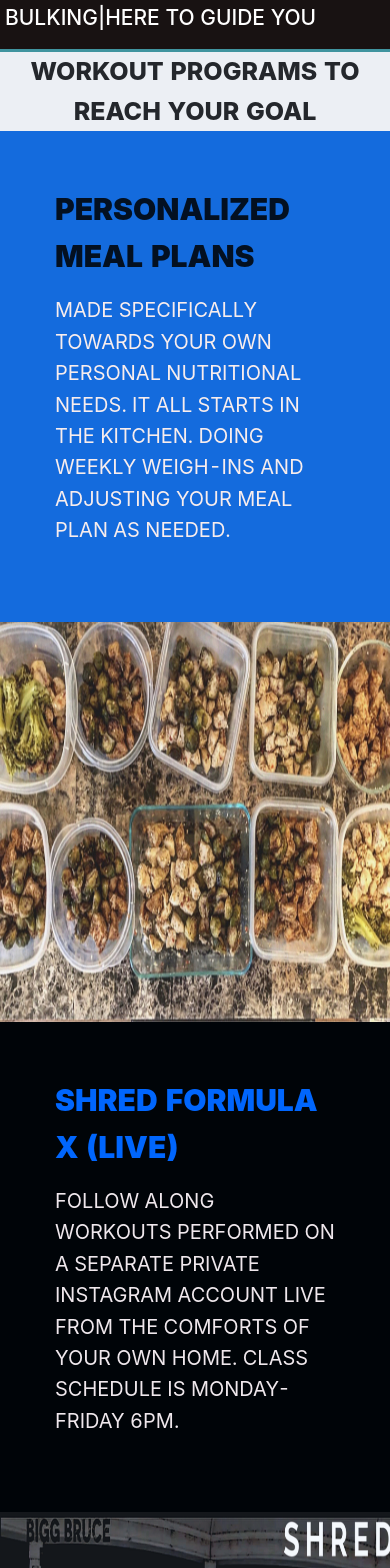
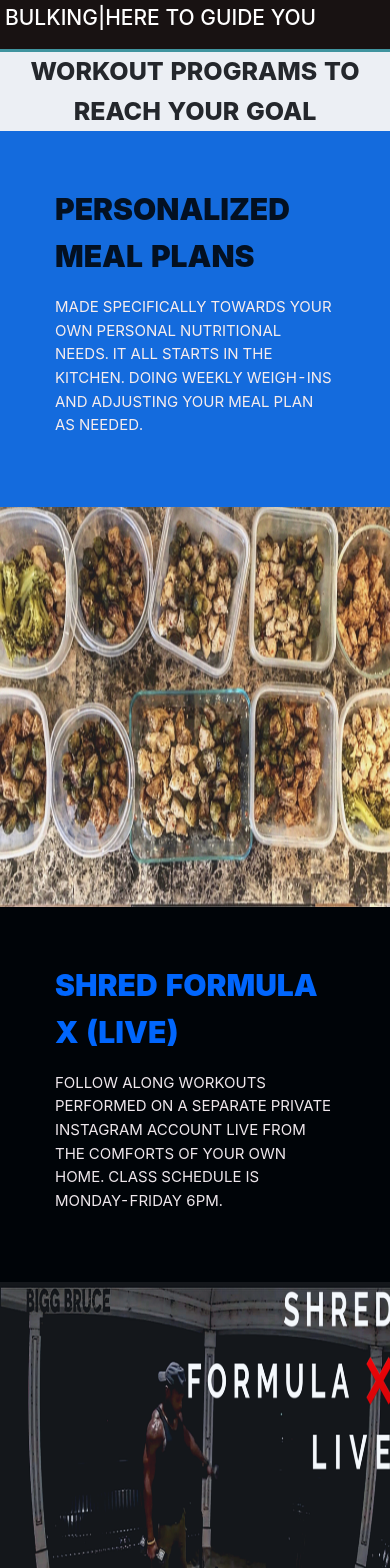
Before and after one commit to dwebdeveloper/biggBruceFitness, a React (Create React App) app: page / in a window 390 px wide. Shown: the part 1160-2728 px from the top of the page. Built offline with nearby package versions, Linux system fonts and the light colour scheme.

Commit message:
responsive design for Homecontent

```diff
--- a/src/Components/homecontent/HomeContent.css
+++ b/src/Components/homecontent/HomeContent.css
@@ -26,7 +26,6 @@
 .MealPlan {
     display: flex;
     justify-content: flex-start;
-    align-items: center;
     height: max-content;
     width: 100%;
 }
@@ -41,7 +40,6 @@
 .MealPlanContent {
     padding: 100px;
     text-transform: uppercase;
-    /*font-weight: 800;*/
     font-size: 20px;
 }
 
@@ -49,8 +47,27 @@
     font-weight: 900;
 }
 
+.Content {
+    font-size: 20px;
+}
+
+@media screen and (max-width: 400px) {
+    .MealPlanContent {
+        padding: 10px;
+    }
+    .LiveContent {
+        padding: 10px;
+    }
+    .ShredContent {
+        padding: 10px;
+    }
+
+    .Content {
+        font-size: 15px;
+    }
+}
+
 .Live {
-    border-bottom: 4px solid black;
     background-color: black;
     opacity: 0.96;
     height: 50%;
@@ -101,7 +118,6 @@
 .ShredContent {
     padding: 100px;
     text-transform: uppercase;
-    /*font-weight: 800;*/
     font-size: 20px;
 }
 
--- a/src/Components/homecontent/HomeContent.js
+++ b/src/Components/homecontent/HomeContent.js
@@ -25,14 +25,16 @@ class HomeContent extends Component {
 
                     <img className='MealPlanImg' src={MealPlan} alt='MealPlan' />
 
-                    <p className='MealPlanContent'>
+                    <div className='MealPlanContent'>
                         <h2 className='MealPlanTitle'>
                             Personalized meal plans
                         </h2>
-
+                        <p className='Content'>
                             Made specifically towards your own personal nutritional needs. It all starts in the kitchen. Doing weekly weigh-ins and adjusting your meal plan as needed.
 
                     </p>
+                    </div>
+
 
                 </div>
 
@@ -41,22 +43,28 @@ class HomeContent extends Component {
                     <img className='LiveImg' src={Live} alt='LiveWorkout' />
 
 
-                    <p className='LiveContent'>
+                    <div className='LiveContent'>
                         <h2 className='LiveTitle'>
                             Shred Formula X (Live)
                         </h2>
-                        Follow along workouts performed on a separate private Instagram account live from the comforts of your own home. Class schedule is Monday-Friday 6pm.
+                        <p className='Content'>
+                            Follow along workouts performed on a separate private Instagram account live from the comforts of your own home. Class schedule is Monday-Friday 6pm.
                     </p>
+                    </div>
+
                 </div>
 
                 <div className='ShredProgram'>
                     <img className='ShredImg' src={Abs} alt='RashadAbs' />
-                    <p className='ShredContent'>
+                    <div className='ShredContent'>
                         <h2 className='ShredTitle'>
                             Shred Formula 2.0
                         </h2>
-                        12 week program delievers the shredded results you have been dying for. combination of Circuit/HIIT based sessions. a serious edge when it comes to fat loss!
-                    </p>
+                        <p className='Content'>
+                            12 week program delievers the shredded results you have been dying for. combination of Circuit/HIIT based sessions. a serious edge when it comes to fat loss!
+                        </p>
+                    </div>
+
                 </div>
 
 
```
